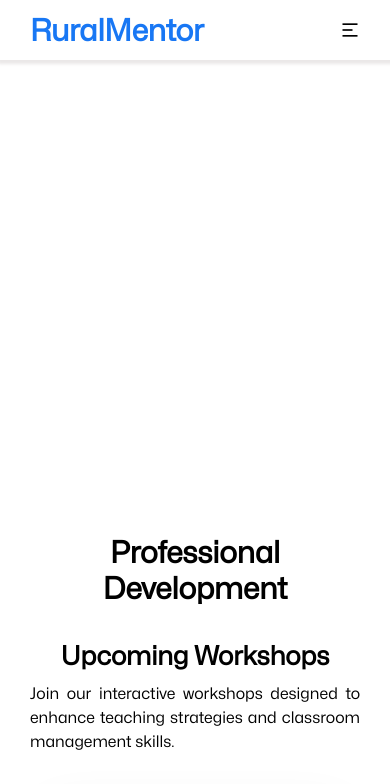
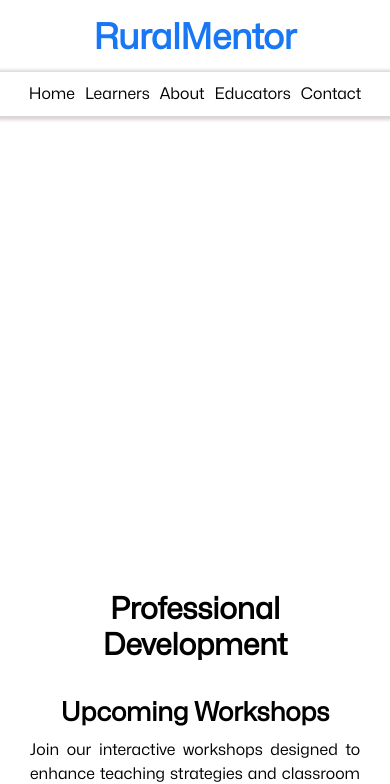
Before and after one commit to iAmDiksha/IBMSkillsBuild, a plain HTML site: page educators.html in a window 390 px wide. Shown: the top 784 px of the page. Drawn offline with nearby package versions, Linux system fonts and the light colour scheme; a script that the page names is missing.

Commit message:
home page

```diff
--- a/navbar.css
+++ b/navbar.css
@@ -22,65 +22,42 @@ body,html{
     background-color: white;
 }
 
-.navbar ul{
-    display: flex;
-    align-items: center;
+
+
+.navbar li{
+    list-style: none;
 }
 
-.navbar{
-    display: flex;
-    align-items: center;
-    justify-content: space-between;
-    padding: 2px 30px;
-    background-color: white;
-    box-shadow: 1px 1px 3px 3px rgb(235, 232, 232);
-    position: sticky;
-    top: 0;
-    min-height: 60px;
-    width: 100%;
+
+.navbar a{
+    text-decoration: none;
+    color: black;
 }
 
-.navbar #logo{
-    font-size: 30px;
-    cursor: pointer;
-    color:#1877f4;
-    text-decoration: none;
+.navbar a:hover{
+    color: blue;
+    font-weight: bold;
+}
+#logo{
+    width: 100%;
+    text-align: center;
+    font-size: 35px;
+    padding: 15px;
+}
+
+#logo a{
+    color: #1877f4;
     font-weight: 900;
 }
 
-.navbar ul li{
-    list-style: none;
-    padding: 15px 10px;
-    margin-left: 15px;
-    font-size: 18px;
-}
-
-.navbar ul li:hover{
-    border-bottom: 2px solid blue;
-}
-.icons{
+#menu ul{
     display: flex;
+    width: 100%;
     justify-content: center;
     align-items: center;
-    gap: 15px;
-}
-
-.icons i{
-    font-size: 20px;
-    cursor: pointer;
-    color: black;
-}
-
-.bar{
-    display: none;
-}
-
-.bar.open, .bar.close{
-    display: none;
-}
-.navbar ul li a{
-    text-decoration: none;
-    color: black;
+    gap: 40px;
+    padding: 10px 40px;
+    box-shadow: 1px 1px 3px 3px rgb(219, 214, 214);
 }
 
 .footer{
@@ -106,46 +83,8 @@ body,html{
     justify-content: center;
 }
 
-@media screen and (max-width:850px){
-    .bar{
-        display: inline-block;
+@media screen and (max-width:450px){
+    #menu ul{
+        gap: 10px;
     }
-    .bar.open{
-        display: inline-block;
-    }
-    .bar.close{
-        display: none;
-    }
-    .navbar ul{
-        position: relative;
-        border: none;
-        z-index: 10;
-    }
-    .navbar ul{
-        transition: all 1s;
-        position: absolute;
-        top: 0;
-        right: -100%;
-        flex-direction: column;
-        border: none;
-        justify-content: flex-start;
-        background-color: white;
-        padding: 0;
-        width: 250px;
-        height: 82vh;
-        gap: 0;
-    }
-    .navbar ul li{
-        border: none;
-        width: 100%;
-        height: auto;
-        padding: 10px 30px;
-        margin: 5px;
-        font-weight: normal;
-    }
-    .navbar ul li:hover{
-        background-color: #a8d0f1;
-        border: none;
-    }
-
 }
--- a/navbar.html
+++ b/navbar.html
@@ -1,18 +1,14 @@
 <nav class="navbar">
-    <a href="index.html" id="logo"><div>
+    <div id="logo"><a href="index.html" >
       RuralMentor
-    </div></a>
-    <div>
+    </a></div>
+    <div id="menu">
       <ul>
         <li><a href="index.html">Home</a></li>
         <li><a href="learners.html">Learners</a></li>
-        <li><a href="about.html">About us</a></li>
+        <li><a href="about.html">About</a></li>
         <li><a href="educators.html">Educators</a></li>
         <li><a href="contact.html">Contact</a></li>
       </ul>
-      <div class="icons">
-        <div class="open bar"><i class="ri-menu-2-fill"></i></div>
-        <div class="close bar"><i class="ri-close-large-line"></i></div>
-      </div>
     </div>
 </nav>
--- a/script.js
+++ /dev/null
@@ -1,17 +0,0 @@
-document.addEventListener('DOMContentLoaded', function () {
-    let open = document.querySelector(".open")
-    let close = document.querySelector(".close")
-    let menu = document.querySelector('.navbar ul')
-
-    open.addEventListener('click',()=>{
-        open.style.display = "none"
-        close.style.display = "inline-block"
-        menu.style.right = "0"
-    })
-    close.addEventListener('click',()=>{
-        close.style.display = "none"
-        open.style.display = "inline-block"
-        menu.style.right = "-100%"
-    })
-
-});
```
Also changed, not shown: contact.css (+9 -0 lines), contact.html (+1 -0 lines), index.css (+23 -2 lines), index.html (+2 -0 lines).
